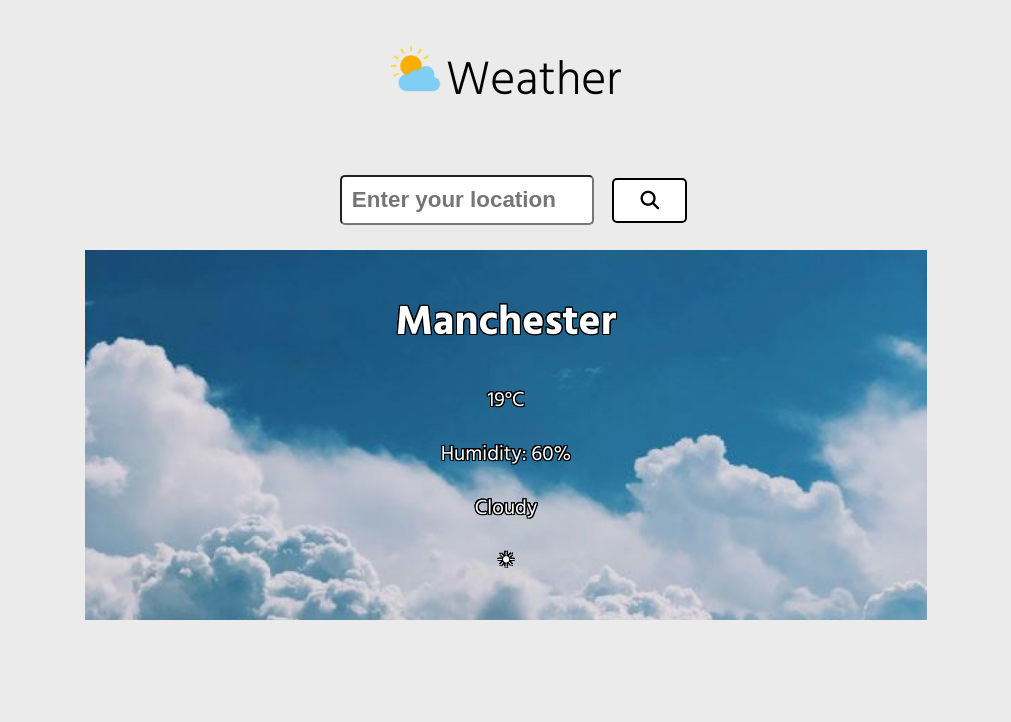
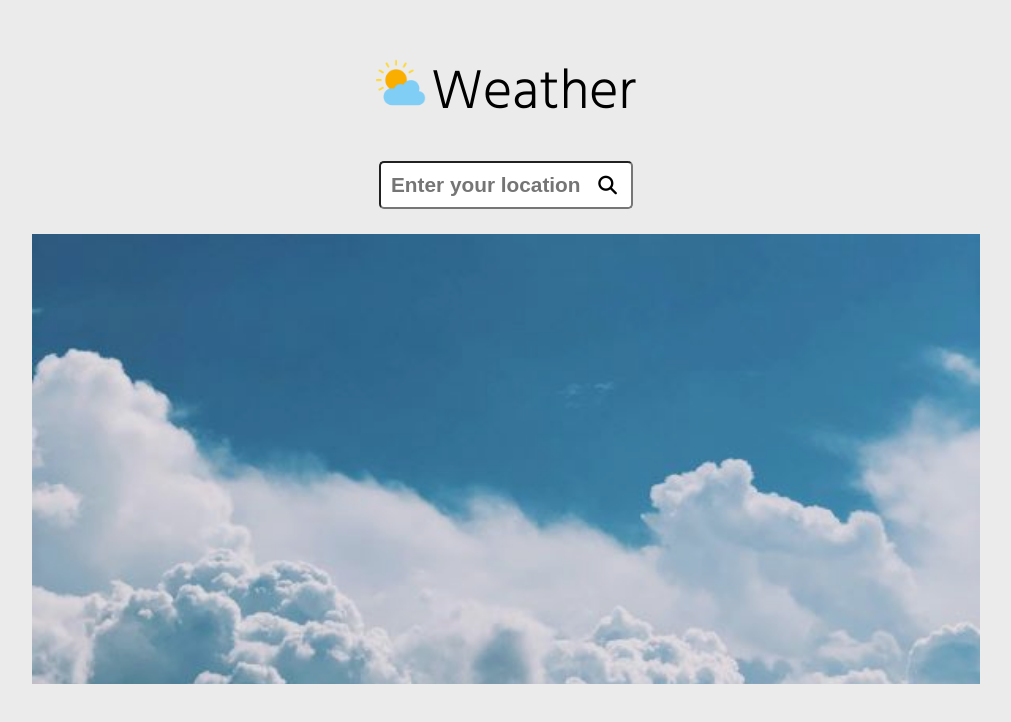
Before and after one commit to naomi-mali/weather, a plain HTML site: page index.html in a window 1280 px wide. Shown: the whole page, without its empty margins (134-1145 px from the left). Drawn offline with Linux system fonts and the light colour scheme.

Commit message:
Add styling to weather content and search button

```diff
--- a/assets/css/style.css
+++ b/assets/css/style.css
@@ -13,8 +13,9 @@ body {
 
 #heading {
     text-align: center;
-    font-size: 3rem;
+    font-size: 3.5rem;
     font-weight: 200;
+    margin-bottom: 10px;
 }
 
 .logo {
@@ -24,13 +25,14 @@ body {
 
 /* --------- Location and search button */
 
-.location {
-margin: 10px;
-}
+form {
+    position: relative;
+    margin-bottom: 10px;
+  }
 
 .location-input {
     padding: 10px;
-    font-size: 1.4em;
+    font-size: 1.3em;
     font-weight: bold;
     border-radius: 5px;
     margin: 15px;
@@ -38,7 +40,7 @@ margin: 10px;
 }
 
 .fa-solid.fa-magnifying-glass {
- padding: 10px 20px;
+ padding: 10px 5px;
  font-weight: bold;
  font-size: 1.4em;
 
@@ -48,19 +50,23 @@ margin: 10px;
     color:hsl(240, 66%, 64%);
 }
 
-button[type="submit"] {
-    border: 2px solid;
-    border-radius: 5px;
-    background-color: white;
+input[type="search"] {
+    padding-right: 20px;
+  }
 
-}
+  button {
+    position: absolute;
+    right: 20px;
+    top: 50%;
+    transform: translateY(-50%);
+    border: none;
+    background-color: rgb(255, 255, 255);
+  }
 
 /* --------- Weather content and background */
 
 .weather-content {
     padding: 10px;
-    width: 327px;
-    align-items: center;
     color:rgb(255, 255, 255);
     text-shadow:
     -1px -1px 0 #000,
@@ -79,10 +85,54 @@ button[type="submit"] {
 }
 
 .container {
-    width: 65%;
-    height: 350px;
+    width: 75%;
+    height: 450px;
     background-image: url('../images/cloud-sky.jpg');
     background-size: cover;
     background-position: center;
     background-repeat: no-repeat;
+    display: flex;
+    flex-direction: column;
+    align-items: center;
+    opacity: 0.9;
 }
+
+h2 {
+    font-size: 2.5rem;
+    margin-top: 5px;
+    margin-bottom: 5px;
+}
+
+p {
+    font-size: 1.5rem;
+    margin: 5px 5px;
+}
+.temperature {
+    font-size: 2.5rem;
+}
+
+.humidity {
+    font-weight: bold;
+}
+
+.description {
+    font-style: oblique;
+    font-weight: bold;
+    font-size: 1.7rem;
+}
+ .emoji-weather {
+    margin: 0;
+    font-size: 3rem;
+ }
+ .error {
+    font-weight: bold;
+    font-size: 1.8rem;
+    margin:0;
+ }
+
+ /* Media Query for tablets  */
+ @media (max-width: 320px) {
+    .location-input {
+
+    }
+ }
--- a/index.html
+++ b/index.html
@@ -15,17 +15,20 @@
 <body>
     <h1 id="heading">
         <img class="logo" src="assets/images/clear-sky.png" alt="logo">Weather </h1>
-        <div class="location">
+        <form class="location">
             <input type="text" class="location-input" placeholder="Enter your location">
             <button type="submit" ><i class="fa-solid fa-magnifying-glass"></i></button>
+        </form>
+        <div class="container">
+        <div class="weather-content">
+            <h2 class="location-display"></h2>
+            <p class="temperature"></p>
+            <p class="humidity"></p>
+            <p class="description"></p>
+            <p class="emoji-weather"></p>
+            <p class="error"></p>
         </div>
-        <div class="weather-content container">
-            <h1 class="location-display">Manchester</h1>
-            <p class="temperature">19°C</p>
-            <p class="humidity">Humidity: 60%</p>
-            <p class="description">Cloudy</p>
-            <p class="emoji-weather">☀</p>
-        </div>
+    </div>
   <script src="assets/js/script.js"></script>
 </body>
 </html>
```
